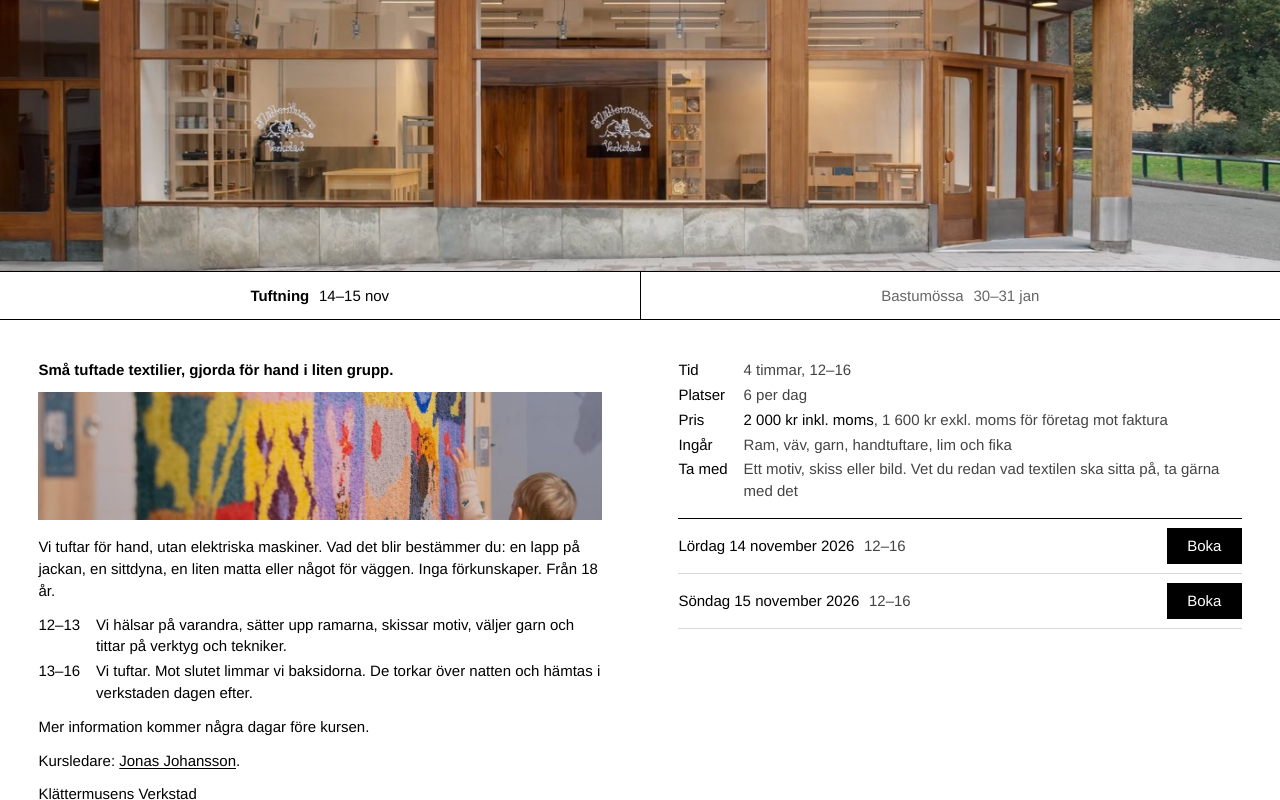
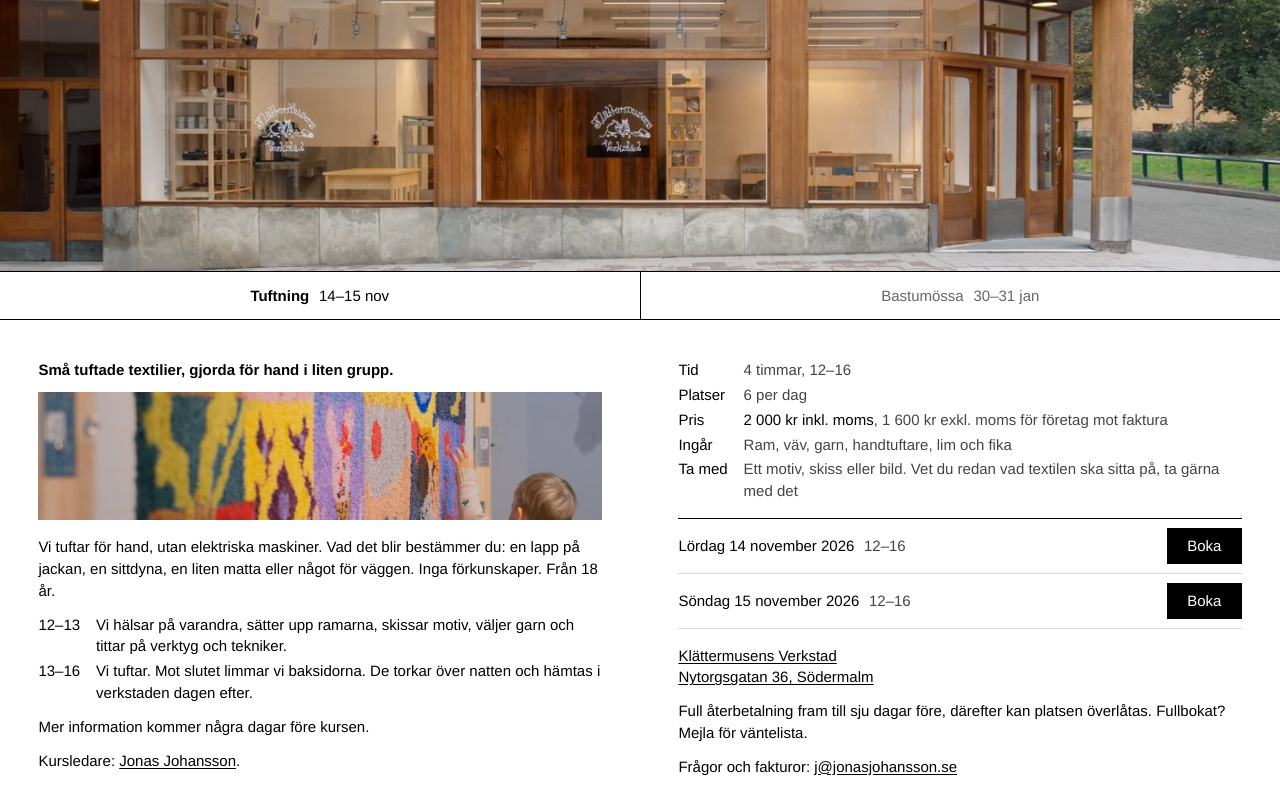
Before and after one commit to jonasjohansson/kurser, a website: page index.html in a window 1280 px wide. Drawn offline with Linux system fonts and the light colour scheme.

Commit message:
layout: practical info under the dates in the right column
Co-Authored-By: Claude Fable 5.1 <noreply@anthropic.com>

```diff
--- a/assets/css/main.css
+++ b/assets/css/main.css
@@ -59,12 +59,12 @@ html:not(.js) .panel + .panel { border-top: 1px solid #000; }
   scrollbar-width: none;
   display: grid; align-content: start;
   grid-template-columns: minmax(0, 1fr) minmax(0, 1fr);
-  grid-template-areas: "about buy" "practical buy";
-  column-gap: calc(2 * var(--pad)); row-gap: 0.75rem;
+  grid-template-areas: "about buy" "about practical";
+  column-gap: calc(2 * var(--pad)); row-gap: 0; align-content: start;
 }
 .buy { grid-area: buy; }
 .about { grid-area: about; }
-.practical { grid-area: practical; }
+.practical { grid-area: practical; margin-top: 1rem; }
 .about p, .practical p { margin: 0 0 0.75rem; }
 .about p:last-child, .practical p:last-child { margin-bottom: 0; }
 
--- a/index.html
+++ b/index.html
@@ -15,7 +15,7 @@
     <meta property="og:locale" content="sv_SE">
     <meta name="twitter:card" content="summary_large_image">
     <meta name="theme-color" content="#ffffff">
-    <link rel="stylesheet" href="assets/css/main.css?v=37">
+    <link rel="stylesheet" href="assets/css/main.css?v=38">
     <script>document.documentElement.classList.add('js');</script>
     <script type="module" src="assets/js/render.js?v=20"></script>
   </head>
```
